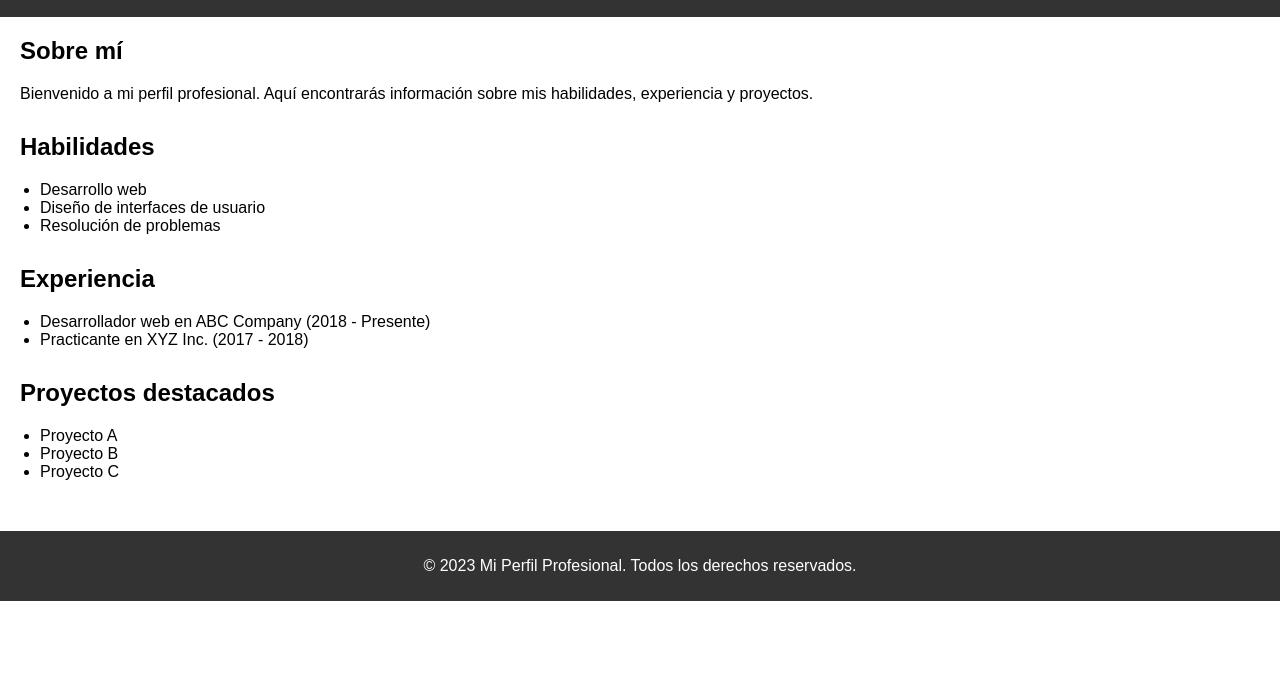
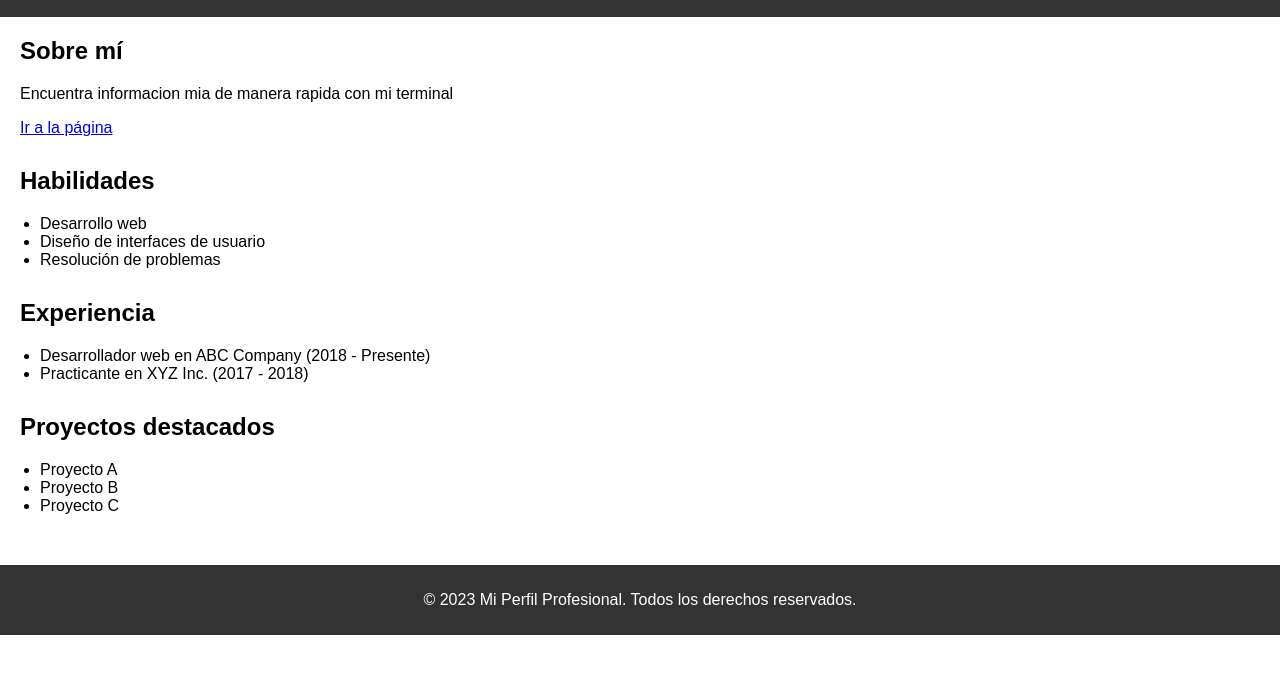
Before and after one commit to AndresFelipePuJ/AndresFelipePuj.github.io, a plain HTML site: page index.html in a window 1280 px wide. Shown: the part 60-734 px from the top of the page. Drawn offline with Linux system fonts and the light colour scheme; a script that the page names is missing.

Commit message:
Conexion de la landing page con el terminal de ayuda
en esta actualizacion se crea un link para ir a la pagina que posee el terminal

```diff
--- a/index.html
+++ b/index.html
@@ -14,7 +14,8 @@
   <main>
     <section>
       <h2>Sobre mí</h2>
-      <p>Bienvenido a mi perfil profesional. Aquí encontrarás información sobre mis habilidades, experiencia y proyectos.</p>
+      <p>Encuentra informacion mia de manera rapida con mi terminal</p>
+      <a href="terminal/terminal.html">Ir a la página</a>
     </section>
 
     <section>
```
